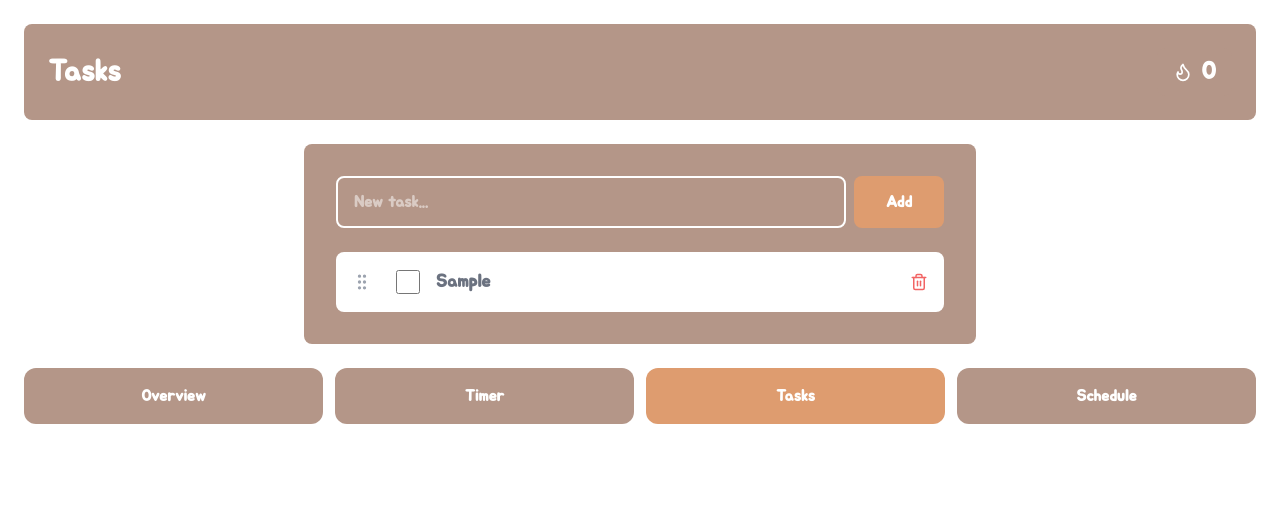
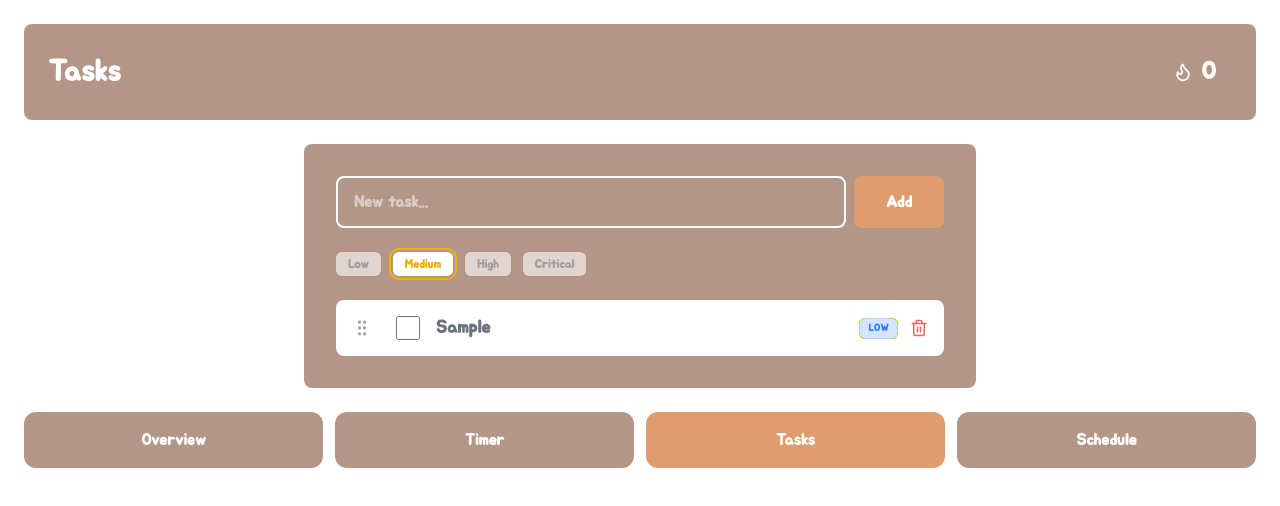
Before and after one commit to kevinthai256/StudyBuddy, a Next.js app: page /todos in a window 1280 px wide. Both pictures are taken after typing "Sample" into the empty fields and a click on the button "Add". Shown: the top 506 px of the page. Built offline with nearby package versions, Linux system fonts and the light colour scheme; no server answers.

Commit message:
Added priority tagging and priority queue insertion of todo items

```diff
--- a/app/dashboard/page.tsx
+++ b/app/dashboard/page.tsx
@@ -50,7 +50,12 @@ function StudyDashboardContent() {
   setEvents(nextEvents);
   await saveData({ events: nextEvents });
   };
-
+  const priorityStyles: Record<string, string> = {
+    'Critical': 'bg-white text-red-500 border-red-500/20',
+    'High': 'bg-white text-orange-500 border-orange-500/20',
+    'Medium': 'bg-white text-yellow-500 border-yellow-500/20',
+    'Low': 'bg-white text-blue-500 border-blue-500/20',
+  };
   // --- Logic Helpers ---
   const getCurrentSessionTime = (): number => (isStudying && studyStartTime) ? Math.floor((new Date().getTime() - studyStartTime.getTime()) / 1000) : 0;
 
@@ -192,6 +197,10 @@ function StudyDashboardContent() {
                       }`}>
                         {t.text}
                       </span>
+                      <div className={`w-fit px-2 py-0.5 rounded-md text-[10px] font-black uppercase tracking-wider border ${priorityStyles[t.priority] || priorityStyles['Medium']
+                        } ${t.completed ? 'opacity-40 grayscale' : ''}`}>
+                        {t.priority || 'Medium'}
+                      </div>
                     </label>
                   ))
                 ) : (
--- a/app/hooks/useStudyData.ts
+++ b/app/hooks/useStudyData.ts
@@ -3,7 +3,7 @@
 import { useState, useEffect, useCallback, useRef } from 'react';
 import { useSession } from 'next-auth/react';
 
-interface Todo { id: number; text: string; completed: boolean; }
+interface Todo { id: number; text: string; completed: boolean; priority: string; }
 interface Event { id: number; text: string; time?: string; }
 interface DashboardData {
   todos?: Todo[];
--- a/app/todos/page.tsx
+++ b/app/todos/page.tsx
@@ -23,11 +23,32 @@ function StudyTodosContent() {
 
   // Local UI State for the input field
   const [newTodo, setNewTodo] = useState('');
-
+  const [priority, setPriority] = useState('Low');
   const [enabled, setEnabled] = React.useState(false);
   React.useEffect(() => {
     setEnabled(true);
   }, []);
+
+  const priorityWeight: Record<string, number> = {
+    'Critical': 0,
+    'High': 1,
+    'Medium': 2,
+    'Low': 3
+  };
+
+  const priorities = [
+    { label: 'Low', color: 'bg-white text-blue-500' },
+    { label: 'Medium', color: 'bg-white text-yellow-500' },
+    { label: 'High', color: 'bg-white text-orange-500' },
+    { label: 'Critical', color: 'bg-white text-red-500' }
+  ];
+
+  const priorityStyles: Record<string, string> = {
+    'Critical': 'bg-red-500/20 text-red-500 border-red-500/20',
+    'High': 'bg-orange-500/20 text-orange-500 border-orange-500/20',
+    'Medium': 'bg-yellow-500/20 text-yellow-500 border-yellow-500/20',
+    'Low': 'bg-blue-500/20 text-blue-500 border-blue-500/20',
+  };
 
   const onDragEnd = async (result: any) => {
     if (!result.destination) return;
@@ -43,10 +64,28 @@ function StudyTodosContent() {
   // --- Mutations ---
   const handleAddTodo = async () => {
     if (!newTodo.trim()) return;
-    const nextTodos = [...todos, { id: Date.now(), text: newTodo, completed: false }];
-    setTodos(nextTodos); // Instant UI update
+
+    const newTodoItem = {
+      id: Date.now(),
+      text: newTodo,
+      completed: false,
+      priority: priority
+    };
+
+    // Find where to insert based on priority weight
+    let insertionIndex = todos.findIndex(
+      (t: any) => priorityWeight[t.priority || 'Medium'] > priorityWeight[priority]
+    );
+
+    if (insertionIndex === -1) insertionIndex = todos.length;
+
+    const nextTodos = [...todos];
+    nextTodos.splice(insertionIndex, 0, newTodoItem);
+
+    setTodos(nextTodos);
     setNewTodo('');
-    // Use saveData to ensure other data (events/sessions) is preserved
+    setPriority('Medium'); // Reset to default after adding
+
     await saveData({ todos: nextTodos });
   };
 
@@ -82,7 +121,6 @@ function StudyTodosContent() {
             </div>
           </div>
         </header>
-
         <div className="bg-[var(--color-surface)] rounded-lg p-8 max-w-2xl mx-auto">
           <div className="flex flex-col sm:flex-row gap-2 mb-6">
             <input
@@ -99,6 +137,20 @@ function StudyTodosContent() {
             >
               Add
             </button>
+          </div>
+          <div className="flex items-center gap-3 mb-6">
+            {priorities.map((p) => (
+              <button
+                key={p.label}
+                onClick={() => setPriority(p.label)}
+                className={`px-3 py-1 rounded-md text-xs font-black transition-all ${priority === p.label
+                  ? `${p.color} ring-2 ring-offset-2 ring-offset-[var(--color-surface)] ring-current`
+                  : 'bg-[var(--color-surface-secondary)] text-[var(--color-text-muted)] opacity-60'
+                  }`}
+              >
+                {p.label}
+              </button>
+            ))}
           </div>
 
           {/* DRAG AND DROP SECTION START */}
@@ -130,21 +182,28 @@ function StudyTodosContent() {
                               <GripVertical size={20} />
                             </div>
 
-                            <label className="flex flex-1 items-center gap-4 p-3 cursor-pointer">
+                            <label className="flex flex-1 items-center gap-4 p-3 cursor-pointer min-w-0">
                               <input
                                 type="checkbox"
                                 checked={t.completed}
                                 onChange={() => handleToggleTodo(t.id)}
-                                className="w-6 h-6 border-[var(--color-surface-secondary)] text-[var(--color-primary)] rounded cursor-pointer accent-[var(--color-primary)]"
+                                className="w-6 h-6 border-[var(--color-surface-secondary)] text-[var(--color-primary)] rounded cursor-pointer accent-[var(--color-primary)] shrink-0"
                               />
-                              <span className={`flex-1 font-bold text-lg select-none ${t.completed
+
+                              <div className="flex flex-col gap-1 min-w-0">
+                                {/* The Task Text */}
+                                <span className={`font-bold text-lg select-none break-words leading-tight ${t.completed
                                     ? 'line-through text-[var(--color-text-muted)] opacity-50'
                                     : 'text-[var(--color-text-secondary)]'
                                   }`}>
                                   {t.text}
                                 </span>
+                              </div>
                             </label>
-
+                            <div className={`w-fit px-2 py-0.5 rounded-md text-[10px] font-black uppercase tracking-wider border ${priorityStyles[t.priority] || priorityStyles['Medium']
+                                  } ${t.completed ? 'opacity-40 grayscale' : ''}`}>
+                                  {t.priority || 'Medium'}
+                                </div>
                             <button
                               onClick={() => handleDeleteTodo(t.id)}
                               className="text-[var(--color-error)] pr-3 hover:text-[var(--color-error-hover)] transition-colors"
```
Lines whose indentation alone changed are shown as unchanged.
